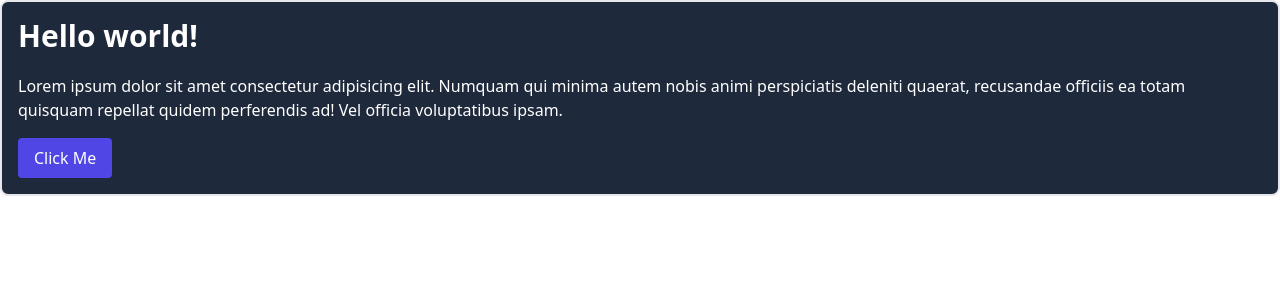
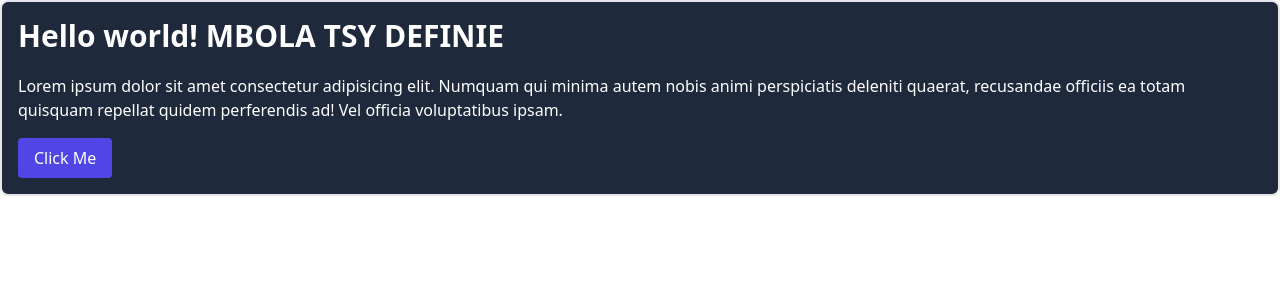
Before and after one commit to rantohr/perrepl-bo, a React (Vite) app: page / in a window 1280 px wide. Shown: the top 300 px of the page. Built offline with nearby package versions, Linux system fonts and the light colour scheme.

Commit message:
Demo use zustand

```diff
--- a/src/App.tsx
+++ b/src/App.tsx
@@ -1,17 +1,34 @@
 import "./App.css";
+import { useUserStore } from "./stores/user.store";
 
 function App() {
+  const user = useUserStore((state) => state);
+
+  const patchUser = user.setCurrentUser;
+
   return (
     <>
       <div className="p-4 m-auto border-2 rounded-lg bg-slate-800 text-white">
-        <h1 className="text-3xl font-bold">Hello world!</h1>
+        <h1 className="text-3xl font-bold">
+          Hello world!{" "}
+          {user.currentUser ? user.currentUser.name : "MBOLA TSY DEFINIE"}
+        </h1>
         <p className="mt-5">
           Lorem ipsum dolor sit amet consectetur adipisicing elit. Numquam qui
           minima autem nobis animi perspiciatis deleniti quaerat, recusandae
           officiis ea totam quisquam repellat quidem perferendis ad! Vel officia
           voluptatibus ipsam.
         </p>
-        <button className="bg-indigo-600 hover:bg-indigo-800 mt-4 py-2 px-4 rounded">
+        <button
+          className="bg-indigo-600 hover:bg-indigo-800 mt-4 py-2 px-4 rounded"
+          onClick={() => {
+            patchUser({
+              id: 1,
+              name: "Ranto",
+              token: "dzaldjlazkfhaoelkdjeklfhezkjlazjdkazhdlazhdzkajd",
+            });
+          }}
+        >
           Click Me
         </button>
       </div>
--- /dev/null
+++ b/src/interfaces/iuser.interface.ts
@@ -0,0 +1,5 @@
+export interface IUser {
+  id: number;
+  token: string;
+  name: string;
+}
--- /dev/null
+++ b/src/stores/store.ts
@@ -0,0 +1,6 @@
+import { create } from "zustand";
+import { useUserStore } from "./user.store";
+
+export const useGlocalStore = create(() => ({
+  user: useUserStore(),
+}));
--- /dev/null
+++ b/src/stores/user.store.ts
@@ -0,0 +1,13 @@
+import { create } from "zustand";
+import { IUser } from "../interfaces/iuser.interface";
+
+interface IUserSlice {
+  currentUser: IUser | null;
+  setCurrentUser: (user: IUser | null) => void;
+}
+export const useUserStore = create<IUserSlice>((set) => ({
+  currentUser: null,
+  setCurrentUser(user) {
+    set({ currentUser: user });
+  },
+}));
```
